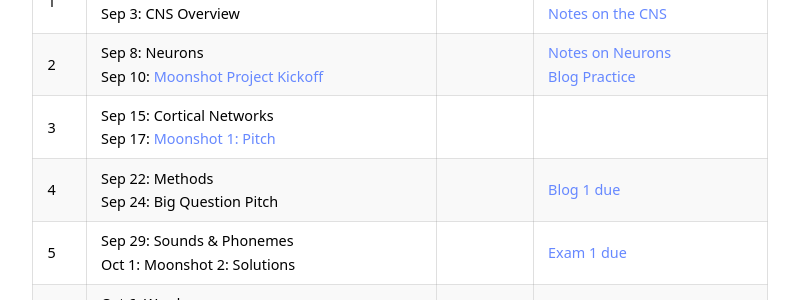
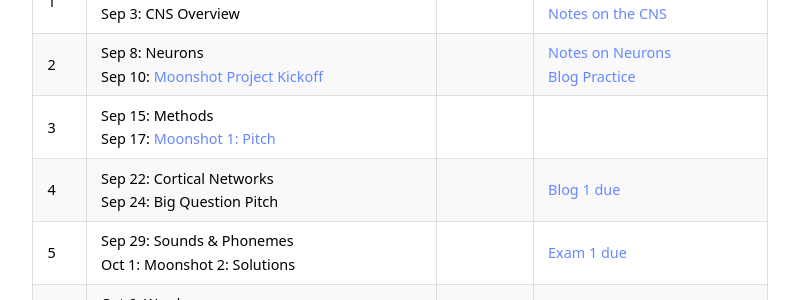
Before and after one commit to kschuler/ling104, a Jekyll site: the page built from index.md, in a window 1280 px wide and 900 px high, scrolled down 2192 px. Shown: the part 154-454 px from the top of the window, without its empty margins (240-1039 px from the left). Built offline with Jekyll 4.4.1, drawn with Linux system fonts in a browser that asks for light colours.

```diff
--- a/index.md
+++ b/index.md
@@ -61,8 +61,8 @@ Wk  | Lecture | Readings | Resources
   --- | --- | --- | ---
 1 | Sep 1: Course Overview <br> Sep 3: CNS Overview| | [Group Interest Survey](https://docs.google.com/forms/d/e/1FAIpQLSdU4Y-ZM0auaqjuSZLJ6Hw4xU5kR4_Wk7S1XUuww1IiI6QxPQ/viewform?usp=sf_link) <br>[Notes on the CNS](https://docs.google.com/document/d/1PRnxbS35voE_a0O-zt9b5AgpzA90kzHGQmPOjIeMIoo)
 2 | Sep 8: Neurons <br> Sep 10: [Moonshot Project Kickoff](https://public.3.basecamp.com/p/QFtKvwYFDHendp8jxeMFnpca) | | [Notes on Neurons](https://docs.google.com/document/d/10m2TaXG4dH76JJWaoWzONSnLYD6Opt5RjLd1bbx04pE/edit?usp=sharing)<br>[Blog Practice](https://canvas.upenn.edu/courses/1530046/assignments/8162693?module_item_id=18630336)
-3 | Sep 15: Cortical Networks <br> Sep 17: [Moonshot 1: Pitch](https://public.3.basecamp.com/p/cCVwCwUNQKxSiFcYNPSNWQ1k) | |
-4 | Sep 22: Methods <br> Sep 24: Big Question Pitch| | [Blog 1 due](https://canvas.upenn.edu/courses/1530046/assignments/8162711)
+3 | Sep 15: Methods <br> Sep 17: [Moonshot 1: Pitch](https://public.3.basecamp.com/p/cCVwCwUNQKxSiFcYNPSNWQ1k) | |
+4 | Sep 22: Cortical Networks <br> Sep 24: Big Question Pitch| | [Blog 1 due](https://canvas.upenn.edu/courses/1530046/assignments/8162711)
 5 | Sep 29: Sounds & Phonemes<br> Oct 1: Moonshot 2: Solutions | | [Exam 1 due](https://canvas.upenn.edu/courses/1530046/assignments/8161724)
 6 | Oct 6: Words <br> Oct 8: Moonshot 3: Moonshot 3: Peer Review  | | [Blog 2 due](https://canvas.upenn.edu/courses/1530046/assignments/8162722)
 7 | Oct 13: Syntax I <br> Oct 15: Moonshot 4: Expert Review | | [Blog 3 due](https://canvas.upenn.edu/courses/1530046/assignments/8162723)
```
